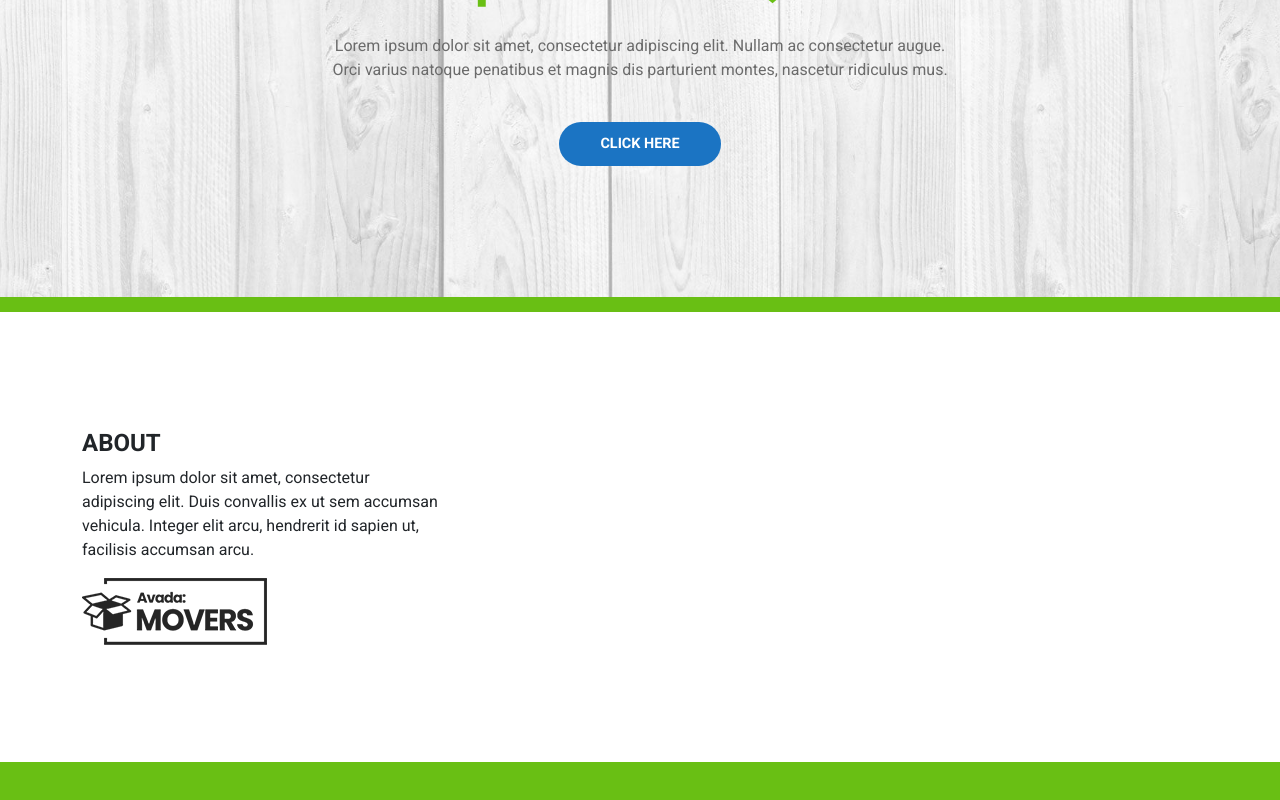
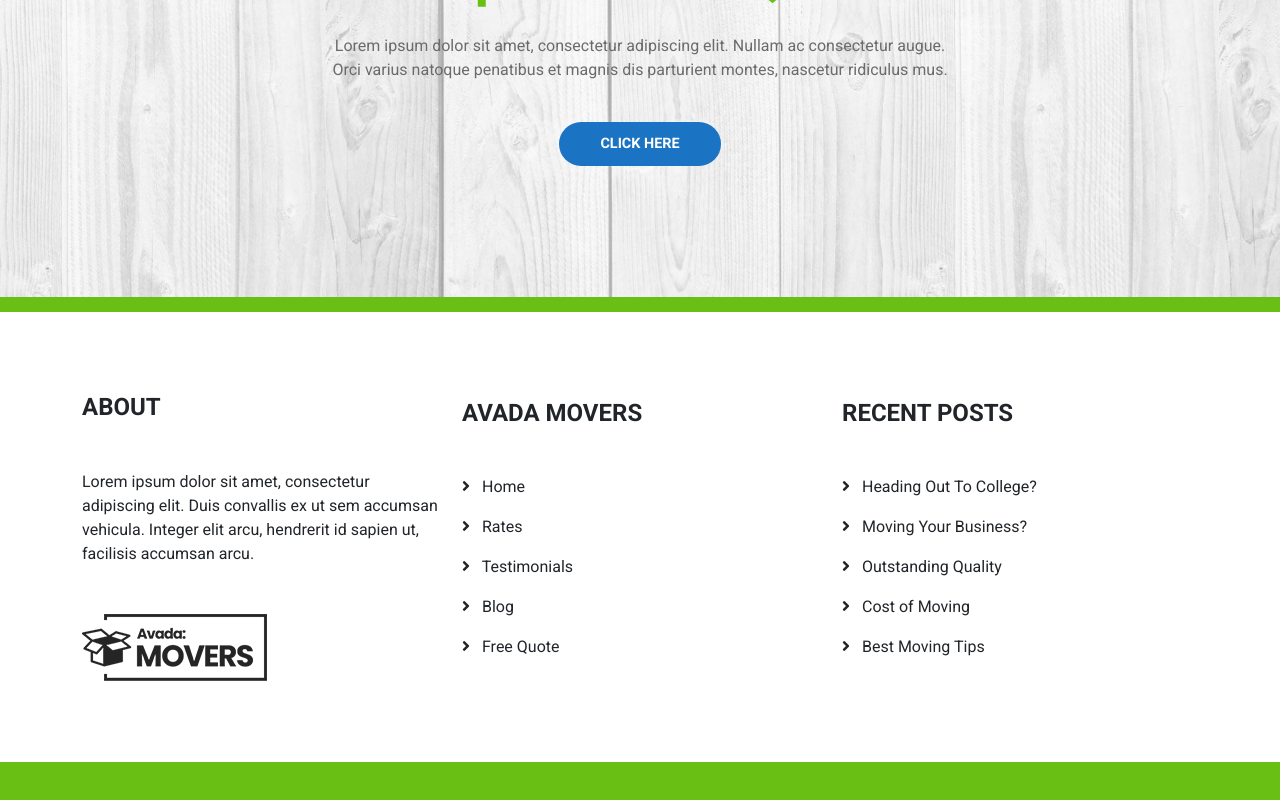
Before and after one commit to Eliana-Abate/proj-html-vuejs, a Vue app: page / in a window 1280 px wide. Shown: the part 4273-5073 px from the top of the page. Built offline with nearby package versions, Linux system fonts and the light colour scheme.

Commit message:
completed section #utilities in Footer.vue

```diff
--- a/src/components/Footer.vue
+++ b/src/components/Footer.vue
@@ -4,8 +4,9 @@
       <div class="container h-100">
         <div class="row h-100 align-items-center">
           <div class="col-4">
-            <h4 class="fw-700">ABOUT</h4>
-            <p>
+            <div></div>
+            <h4 class="fw-700 mb-5">ABOUT</h4>
+            <p class="mb-5">
               Lorem ipsum dolor sit amet, consectetur adipiscing elit. Duis
               convallis ex ut sem accumsan vehicula. Integer elit arcu,
               hendrerit id sapien ut, facilisis accumsan arcu.
@@ -14,6 +15,26 @@
               src="../assets/images/avada-movers-logo.png"
               alt="avada-movers-logo"
             />
+          </div>
+
+          <div class="col-4">
+            <h4 class="fw-700 mb-5">AVADA MOVERS</h4>
+            <ul v-for="(item, id) in footerNavbar" :key="id" class="p-0">
+              <li>
+                <i class="fas fa-angle-right pe-2"></i>
+                {{ item.link }}
+              </li>
+            </ul>
+          </div>
+
+          <div class="col-4">
+            <h4 class="fw-700 mb-5">RECENT POSTS</h4>
+            <ul v-for="(item, id) in postsLink" :key="id" class="p-0">
+              <li>
+                <i class="fas fa-angle-right pe-2"></i>
+                {{ item.link }}
+              </li>
+            </ul>
           </div>
         </div>
       </div>
@@ -26,6 +47,25 @@
 <script>
 export default {
   name: "Footer",
+  data() {
+    return {
+      footerNavbar: [
+        { link: "Home", id: "1" },
+        { link: "Rates", id: "2" },
+        { link: "Testimonials", id: "3" },
+        { link: "Blog", id: "4" },
+        { link: "Free Quote", id: "5" },
+      ],
+
+      postsLink: [
+        { link: "Heading Out To College?", id: "1" },
+        { link: "Moving Your Business?", id: "2" },
+        { link: "Outstanding Quality", id: "3" },
+        { link: "Cost of Moving", id: "4" },
+        { link: "Best Moving Tips", id: "5" },
+      ],
+    };
+  },
 };
 </script>
 
@@ -37,6 +77,14 @@ footer {
 
 #utilities {
   height: 450px;
+  ul {
+    li {
+      list-style-type: none;
+    }
+    li:hover {
+      color: $lima;
+    }
+  }
 }
 
 #legal-info {
```
Also changed, not shown: 6 other files (tests, documents, lock files or other folders).
